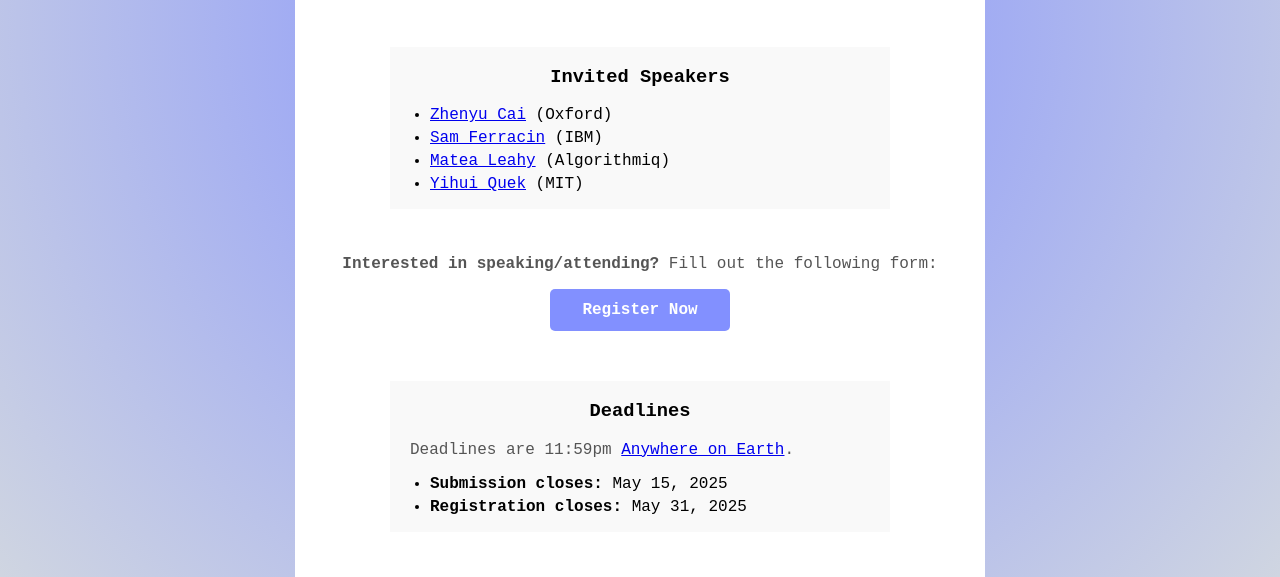
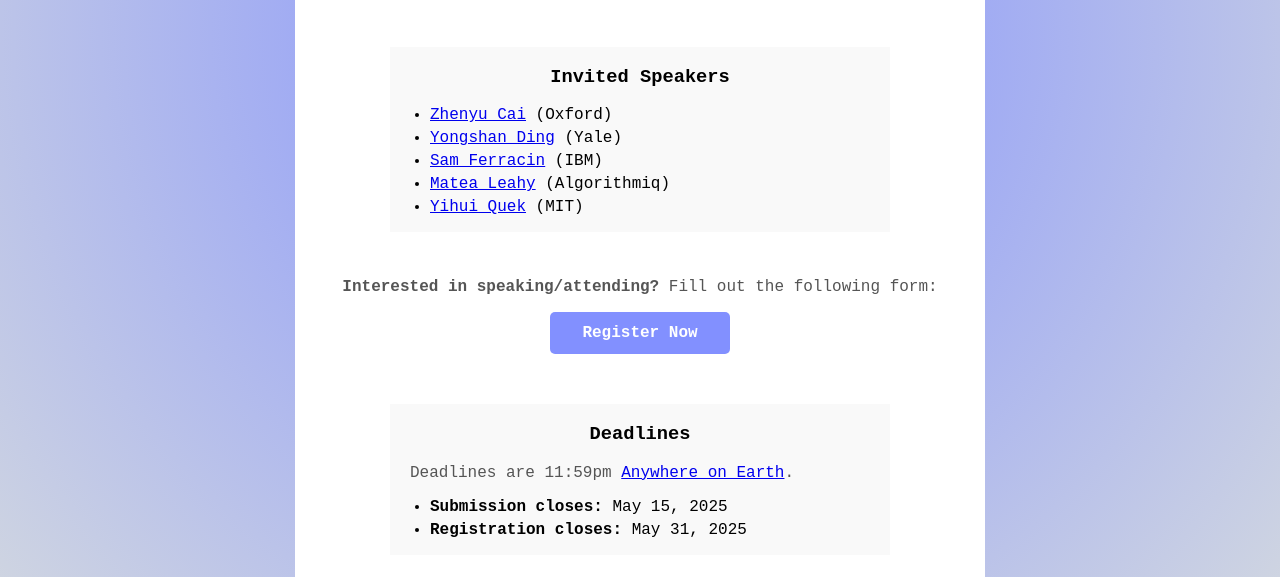
Before and after one commit to unitaryfoundation/werq.shop, an Eleventy site: page index.html in a window 1280 px wide. Shown: the part 1166-1743 px from the top of the page. Built offline with nearby package versions, Linux system fonts and the light colour scheme; Eleventy itself is replaced by a stand-in of ours; files that its build step writes are made by us from their sources.

Commit message:
add Yongshan

```diff
--- a/index.html
+++ b/index.html
@@ -52,6 +52,7 @@
                 <h3>Invited Speakers</h3>
                 <ul>
                     <li><a href="https://zhenyucai.com/">Zhenyu Cai</a> (Oxford)</li>
+                    <li><a href="https://www.yongshanding.com/">Yongshan Ding</a> (Yale)</li>
                     <li><a href="https://www.linkedin.com/in/sam-ferracin">Sam Ferracin</a> (IBM)</li>
                     <li><a href="https://scholar.google.com/citations?user=TnU-8CkAAAAJ&hl=en">Matea Leahy</a> (Algorithmiq)</li>
                     <li><a href="https://sites.google.com/view/yihui-quek/home">Yihui Quek</a> (MIT)</li>
```
